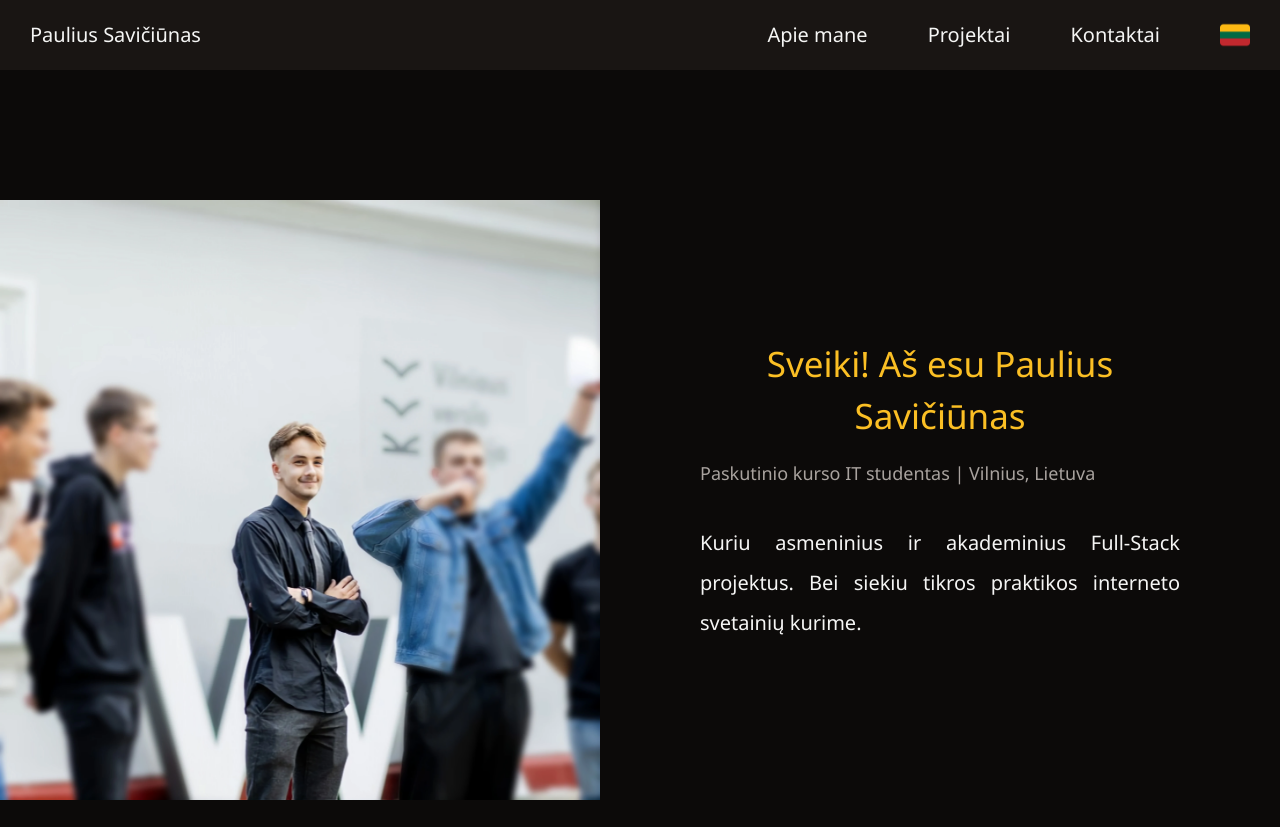
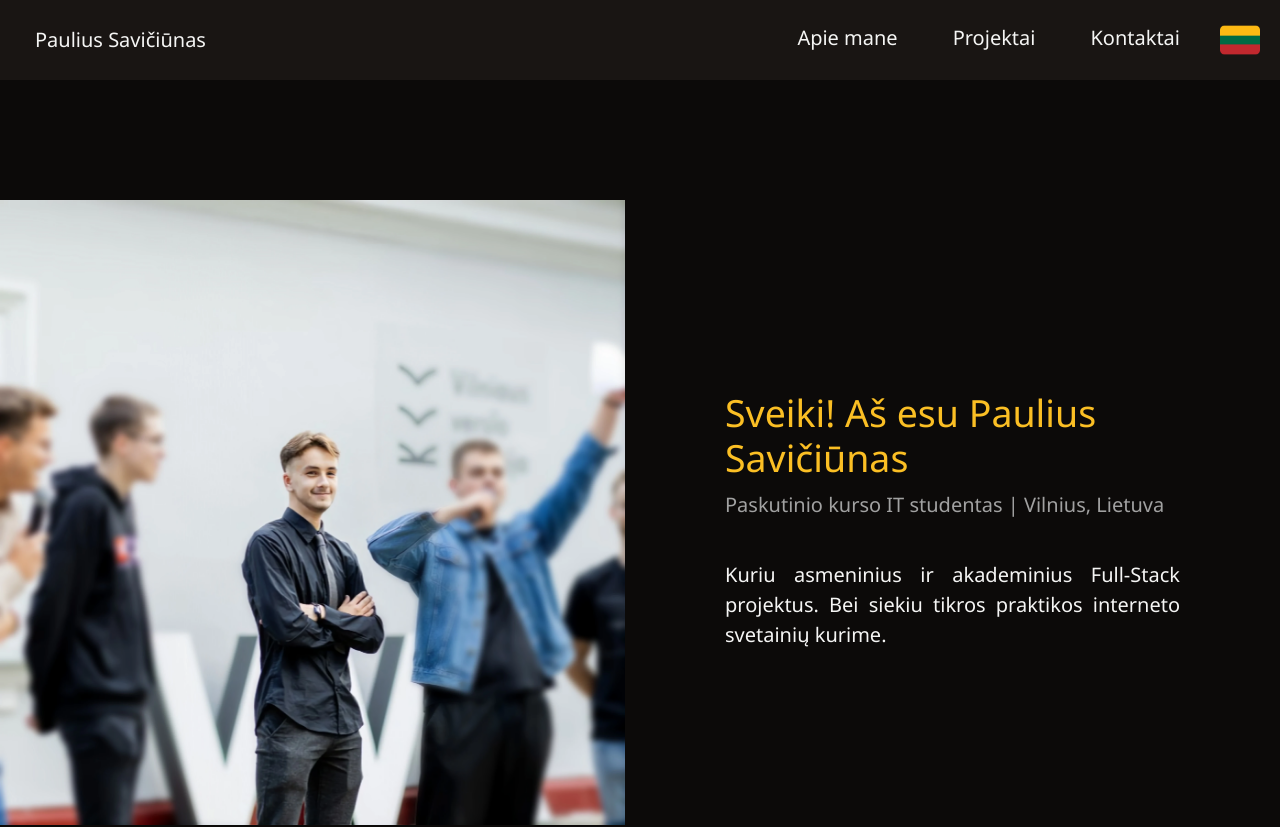
Before and after one commit to 45SaviciunasPaulius/ps_vercel_portfolio, a React (Vite) app: page / in a window 1280 px wide. Shown: the top 827 px of the page. Built offline with nearby package versions, Linux system fonts and the light colour scheme.

Commit message:
redone hero with tailwind

```diff
--- a/src/App.css
+++ b/src/App.css
@@ -1,7 +1,9 @@
 @import "tailwindcss" important;
 
-h1 {
-  font-weight: 500;
+@theme {
+  --color-secondary: #1c1917d2;
+  --color-primary: #0c0a09;
+  --color-heading: #fbbf24;
 }
 
 * {
@@ -12,88 +14,17 @@ h1 {
   margin: 0;
 }
 
+h1 {
+  font-weight: 500;
+}
+
 body {
   background-color: #0c0a09;
   min-height: 100vh;
 }
 
-nav {
-  z-index: 1000;
-  position: fixed;
-  width: 100%;
-  top: 0;
-  background-color: #1c1917d2;
-}
+@media (max-width: 1000px) {
 
-nav ul {
-  width: 100%;
-  list-style: none;
-  display: flex;
-  justify-content: flex-end;
-  align-items: center;
-}
-
-nav li {
-  height: 70px;
-}
-
-nav button {
-  height: 100%;
-  padding: 0 30px;
-  text-decoration: none;
-  display: flex;
-  align-items: center;
-  color: #f5f5f4;
-  font-weight: 400;
-  width: 100%;
-  background-color: transparent;
-  border: none;
-}
-
-nav li:first-child {
-  margin-right: auto;
-}
-
-.hideOnDesktop {
-  display: none;
-}
-
-nav button:hover {
-  cursor: pointer;
-}
-
-nav img {
-  width: auto;
-  height: 30px;
-}
-
-@media (min-width: 3000px) {
-  .carousel {
-    width: 60% !important;
-  }
-}
-
-@media (max-width: 1000px) {
-  .hideOnMobile {
-    display: none;
-  }
-
-  .showOnMobile {
-    display: flex !important;
-  }
-
-  .HeroSection {
-    flex-direction: column;
-  }
-
-  .HeroSection img {
-    width: 100% !important;
-  }
-
-  .HeroSection p,
-  .heading {
-    margin: 10px 15px !important;
-  }
 
   .cards {
     flex-direction: column;
@@ -116,65 +47,6 @@ nav img {
   .date {
     text-align: center;
   }
-}
-
-.sidebar {
-  backdrop-filter: blur(10px);
-  position: fixed;
-  top: 0;
-  right: 0;
-  height: 100vh;
-  width: 250px;
-  z-index: 999;
-  background-color: #1c191740;
-  box-shadow: -10px 0 10px rgba(0, 0, 0, 0.1);
-  flex-direction: column;
-  align-items: flex-start;
-  justify-content: flex-start;
-}
-
-.sidebar li {
-  width: 100%;
-}
-
-.HeroSection {
-  background-color: #0c0a09;
-  margin-top: 200px;
-  margin-bottom: 100px;
-  display: flex;
-  justify-content: center;
-  align-items: center;
-  width: 100%;
-}
-
-.HeroSection img {
-  width: 50%;
-  max-width: 600px;
-}
-
-.HeroSectio div {
-  width: 40%;
-}
-
-.heroInfo {
-  font-size: 18px;
-  color: #a8a29e !important;
-}
-
-.heading {
-  color: #fbbf24;
-  font-size: 35px;
-  margin: 10px 100px;
-  text-align: center;
-}
-
-.HeroSection p {
-  color: #f5f5f4;
-  line-height: 40px;
-  text-align: justify;
-  margin: 0 100px;
-  padding-bottom: 30px;
-  max-width: 500px;
 }
 
 .aboutMe {
--- a/src/App.jsx
+++ b/src/App.jsx
@@ -29,7 +29,7 @@ export default function App() {
   return (
     <langContext.Provider value={{ lang, setLang }}>
       <NavBar>
-        <button className="langButton" onClick={changeLang}>
+        <button className="w-8 flex" onClick={changeLang}>
           <img
             src={lang === "LT" ? lithuanianFlag : unitedKingdomFlag}
             alt="Language Button"
--- a/src/components/HeroSection.jsx
+++ b/src/components/HeroSection.jsx
@@ -11,19 +11,28 @@ export default function HeroSection() {
 
   return (
     <motion.div
-      className="HeroSection"
+      className="m-auto flex flex-col justify-center items-center mt-40 mb-25 w-full lg:flex-row"
       id="Top"
       initial={{ opacity: 0, y: -40 }}
       whileInView={{ opacity: 1, y: 0 }}
       transition={{ duration: 0.8, ease: "easeOut" }}
     >
-      <img src={Paulius} alt="Paulius" fetchPriority="high" />
-      <div>
-        <h1 className="heading">{heroSection.name}</h1>
-        <p className="heroInfo" style={{ color: "gray" }}>
+      <img
+        className="w-full lg:w-[50%] max-w-125"
+        src={Paulius}
+        alt="Paulius"
+        fetchPriority="high"
+      />
+      <div className="lg:w-auto">
+        <h1 className="mx-5 text-heading font-medium text-3xl mt-3 lg:text-left lg:mx-20">
+          {heroSection.name}
+        </h1>
+        <p className="mx-5 text-neutral-400 mt-2 lg:max-w-110 text-justify lg:mx-20">
           {heroSection.info}
         </p>
-        <p className="heroBio"> {heroSection.bio}</p>
+        <p className="mx-5 mt-8 max-w-110 text-justify lg:text-pretty lg:mx-20 text-md">
+          {heroSection.bio}
+        </p>
       </div>
     </motion.div>
   );
--- a/src/components/NavBar.jsx
+++ b/src/components/NavBar.jsx
@@ -25,58 +25,69 @@ export default function NavBar({ children }) {
   }
 
   return (
-    <nav>
+    <nav className="z-1000 bg-secondary fixed top-0 w-full">
       <AnimatePresence>
         {open && (
           <motion.ul
-            className="sidebar"
+            className="flex flex-col w-62.5 fixed bg-secondary top-0 right-0 h-full justify-start"
             initial={{ x: 250, opacity: 0 }}
             animate={{ x: 0, opacity: 1 }}
             exit={{ x: 250, opacity: 0 }}
             transition={{ duration: 0.2, ease: "easeOut" }}
           >
-            <li>
+            <li className="w-full h-15">
               <button
+                className="w-full h-15"
                 onClick={() => {
                   setOpen(false);
                 }}
               >
-                <img src={CloseIcon} alt="menu" />
+                <img className="w-13 px-3" src={CloseIcon} alt="menu" />
               </button>
             </li>
-            <li>
-              <MotionLink onClick={ScrollToTop}>{menu.aboutMe}</MotionLink>
+            <li className="w-full h-15">
+              <MotionLink className="w-full h-15" onClick={ScrollToTop}>
+                {menu.aboutMe}
+              </MotionLink>
             </li>
-            <li>
-              <MotionLink onClick={ScrollToProjects}>
+            <li className="w-full h-15">
+              <MotionLink className="w-full h-15" onClick={ScrollToProjects}>
                 {menu.projects}
               </MotionLink>
             </li>
-            <li>
-              <MotionLink onClick={ScrollToContacts}>
+            <li className="w-full h-15">
+              <MotionLink className="w-full h-15" onClick={ScrollToContacts}>
                 {menu.contacts}
               </MotionLink>
             </li>
-            <li>{children}</li>
+            <li className="mt-4 self-center">{children}</li>
           </motion.ul>
         )}
       </AnimatePresence>
 
-      <ul>
-        <li>
-          <button onClick={ScrollToTop}>Paulius Savičiūnas</button>
+      <ul className="flex flex-row h-16 justify-end gap-5 items-center mx-4">
+        <li className="mr-auto px-3">
+          <button className="w-full h-15" onClick={ScrollToTop}>
+            Paulius Savičiūnas
+          </button>
         </li>
-        <li className="hideOnMobile">
-          <MotionLink onClick={ScrollToTop}>{menu.aboutMe}</MotionLink>
+        <li className="hidden lg:block hover:bg-primary px-3 h-full">
+          <MotionLink className="w-full h-15" onClick={ScrollToTop}>
+            {menu.aboutMe}
+          </MotionLink>
         </li>
-        <li className="hideOnMobile">
-          <MotionLink onClick={ScrollToProjects}>{menu.projects}</MotionLink>
+        <li className="hidden lg:block hover:bg-primary px-3 h-full">
+          <MotionLink className="w-full h-15" onClick={ScrollToProjects}>
+            {menu.projects}
+          </MotionLink>
         </li>
-        <li className="hideOnMobile">
-          <MotionLink onClick={ScrollToContacts}>{menu.contacts}</MotionLink>
+        <li className="hidden lg:block hover:bg-primary px-3 h-full">
+          <MotionLink className="w-full h-15" onClick={ScrollToContacts}>
+            {menu.contacts}
+          </MotionLink>
         </li>
-        <li className="hideOnMobile">{children}</li>
-        <li className="showOnMobile hideOnDesktop">
+        <li className="hidden lg:block">{children}</li>
+        <li className="block lg:hidden">
           <button onClick={() => setOpen(true)}>
             <img src={MenuIcon} alt="menu" />
           </button>
```
